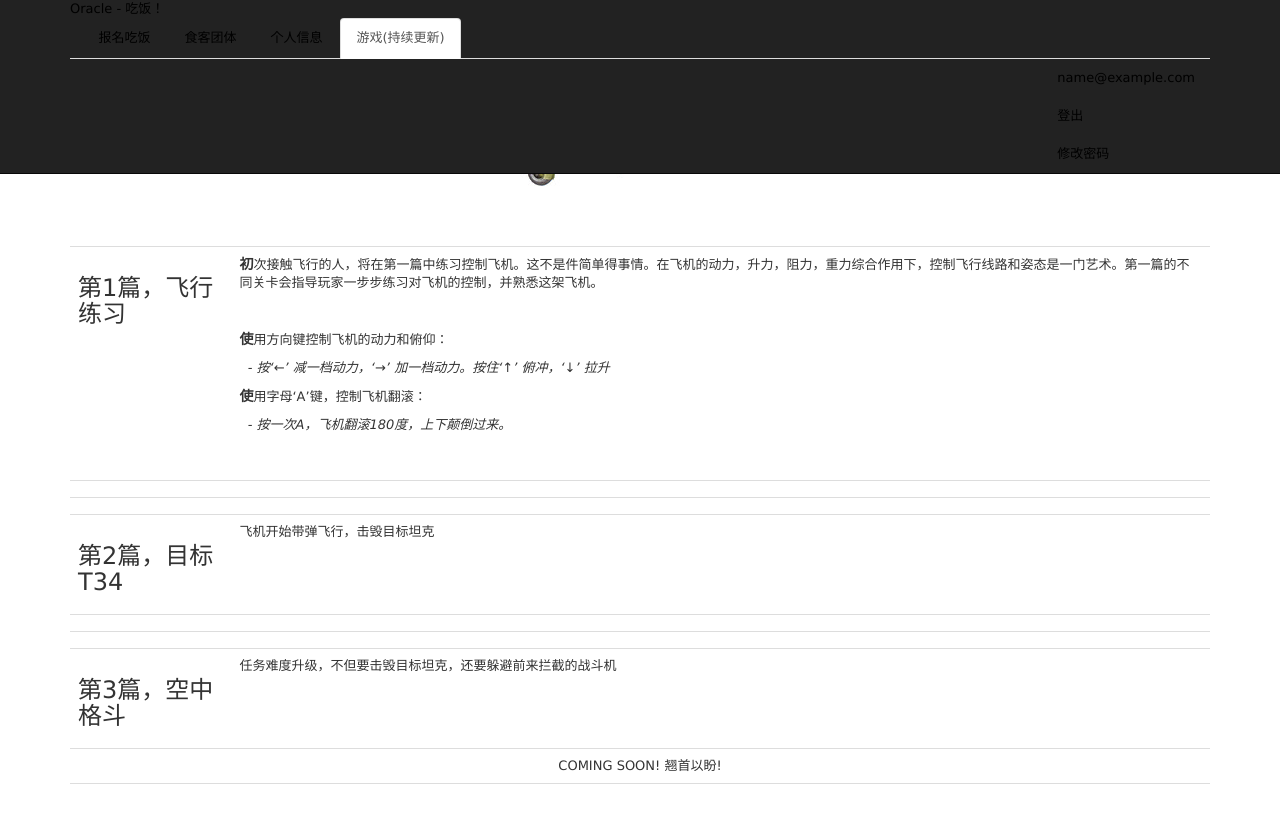
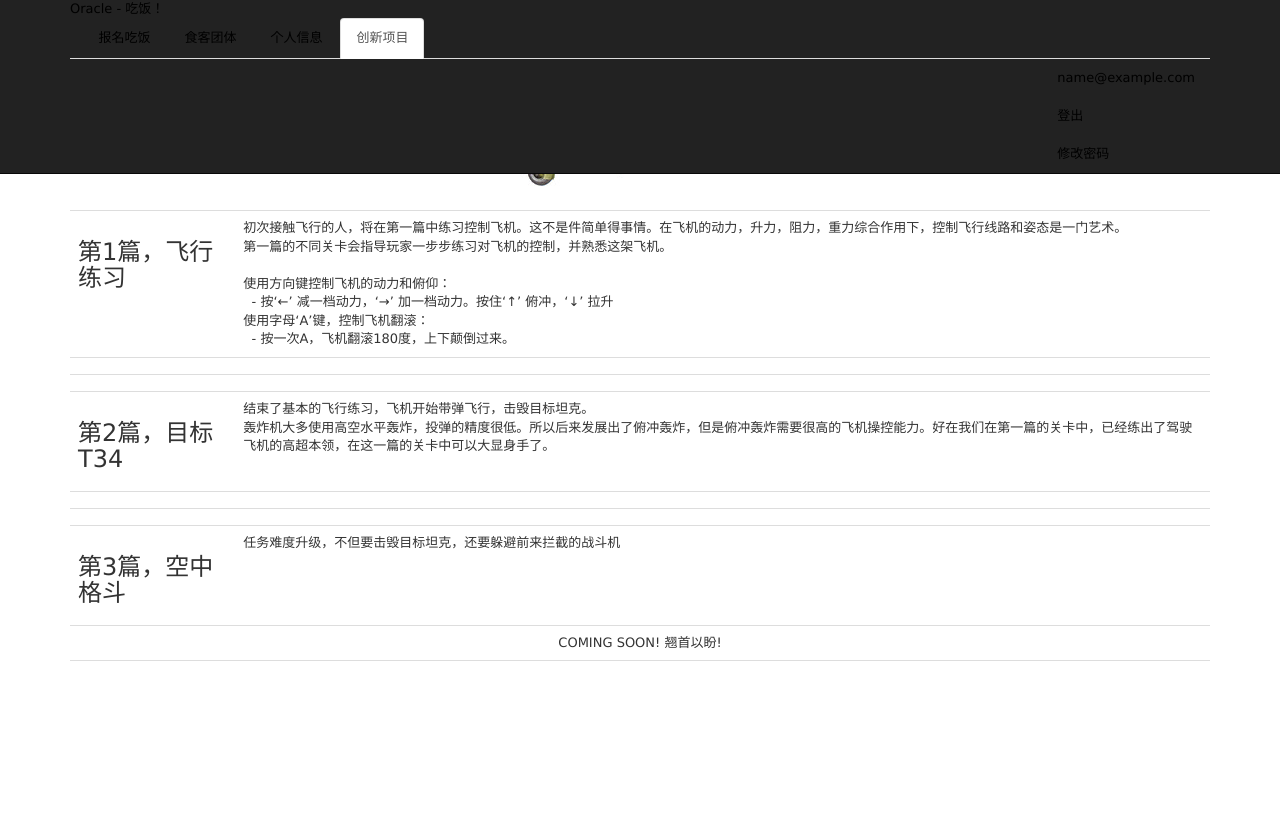
Before and after one commit to desanlee/chifan, a Rails app: page /games in a window 1280 px wide. After the commit the page ends 661 px from the top, so only its background shows below. Run offline with Rails 7, Linux system fonts and the light colour scheme; the visitor is signed in with stand-in values (Sample User, id 1); data that the repository does not hold is empty; style sheets or scripts are compiled from the project's sources; parts of the project's set-up code (start-up, migrations or seed data) failed here and were passed over; some libraries are stand-ins or nearby versions.

Commit message:
little change

```diff
--- a/app/views/games/_episode.html.erb
+++ b/app/views/games/_episode.html.erb
@@ -10,11 +10,11 @@
 			<% episode.scores.each do |s|%>
 				<% tmp = tmp + 1
 				break if tmp > 3 %>
-				<li>第<%= tmp%>名：<%= s.record %>秒，<%= s.user.name %></li>
+				<%= s.record %>秒，<%= s.user.name %><br>
 			<% end %>
 		<% end %>
 		<% if episode.mybestscore(current_user) != nil then %><br>
-			<li>我的成绩：<%= episode.mybestscore(current_user).record %>秒</li>
+			我的成绩：<%= episode.mybestscore(current_user).record %>秒
 		<% end %>
 		<br>
 		<% if current_user.email == "ji.x.li@oracle.com"%>
--- a/app/views/games/index.html.erb
+++ b/app/views/games/index.html.erb
@@ -1,32 +1,18 @@
 <center class="container">
 <%= image_tag "pilot_pics/logo.jpg" %>
-&nbsp <br>&nbsp<br> <br>&nbsp<br>
+&nbsp <br>&nbsp<br>
 </center>
 
 <div class="container">
 	<table class="table">
-	<tr><td><h3>第1篇，飞行练习</h3></td><td>
-<p>
-	<span style="font-size:14px;"><strong>初</strong></span>次接触飞行的人，将在第一篇中练习控制飞机。这不是件简单得事情。在飞机的动力，升力，阻力，重力综合作用下，控制飞行线路和姿态是一门艺术。第一篇的不同关卡会指导玩家一步步练习对飞机的控制，并熟悉这架飞机。
-</p>
-<p>
-	<br />
-</p>
-<p>
-	<span style="font-size:14px;"><strong>使</strong></span>用方向键控制飞机的动力和俯仰：
-</p>
-<p>
-	<em>&nbsp; - 按‘←’ 减一档动力，‘→’ 加一档动力。按住‘↑’ 俯冲，‘↓’ 拉升</em>
-</p>
-<p>
-	<span style="font-size:14px;"><strong>使</strong></span>用字母‘A’键，控制飞机翻滚：
-</p>
-<p>
-	<em>&nbsp; - 按一次A，飞机翻滚180度，上下颠倒过来。</em>
-</p>
-<p>
-	<br />
-</p>
+	<tr><td class="span3"><h3>第1篇，飞行练习</h3></td>
+	<td>
+		初次接触飞行的人，将在第一篇中练习控制飞机。这不是件简单得事情。在飞机的动力，升力，阻力，重力综合作用下，控制飞行线路和姿态是一门艺术。
+		<br>第一篇的不同关卡会指导玩家一步步练习对飞机的控制，并熟悉这架飞机。
+		<br><br>使用方向键控制飞机的动力和俯仰：
+			<br>&nbsp; - 按‘←’ 减一档动力，‘→’ 加一档动力。按住‘↑’ 俯冲，‘↓’ 拉升
+		<br>使用字母‘A’键，控制飞机翻滚：
+			<br>&nbsp; - 按一次A，飞机翻滚180度，上下颠倒过来。
 	</td></tr>
 	<tr><td colspan="2">
 		<% @games.each do |episode|%>
@@ -37,7 +23,12 @@
 	</td></tr>
 	<tr><td colspan="2"></td></tr>
 
-	<tr><td><h3>第2篇，目标T34</h3></td><td>飞机开始带弹飞行，击毁目标坦克</td></tr>
+	<tr><td class="span3"><h3>第2篇，目标T34</h3></td>
+	<td>
+		结束了基本的飞行练习，飞机开始带弹飞行，击毁目标坦克。
+		<br>轰炸机大多使用高空水平轰炸，投弹的精度很低。所以后来发展出了俯冲轰炸，但是俯冲轰炸需要很高的飞机操控能力。好在我们在第一篇的关卡中，已经练出了驾驶飞机的高超本领，在这一篇的关卡中可以大显身手了。
+
+	</td></tr>
 	<tr><td colspan="2">
 		<% @games.each do |episode|%>
 			<% if episode.season == 2 %>
@@ -47,7 +38,10 @@
 	</td></tr>
 	<tr><td colspan="2"></td></tr>
 
-	<tr><td><h3>第3篇，空中格斗</h3></td><td>任务难度升级，不但要击毁目标坦克，还要躲避前来拦截的战斗机</td></tr>
+	<tr><td class="span3"><h3>第3篇，空中格斗</h3></td>
+	<td>
+		任务难度升级，不但要击毁目标坦克，还要躲避前来拦截的战斗机
+	</td></tr>
 	<tr><td colspan="2"><center><div class="">COMING SOON! 翘首以盼!</div></center></td></tr>
 	<tr><td></td><td></td></tr>
 	</table>
--- a/app/views/layouts/application.html.erb
+++ b/app/views/layouts/application.html.erb
@@ -24,7 +24,7 @@
 						<li <% if session[:tab] == "lunchs" %> class="active" <% end %> ><%= link_to "报名吃饭", "/lunchs" %></li>
 						<li <% if session[:tab] == "fangroups" %> class="active" <% end %> ><%= link_to "食客团体", "/fangroups" %></li>
 						<li <% if session[:tab] == "users" %> class="active" <% end %> ><%= link_to "个人信息", "/users" %></li>
-						<li <% if session[:tab] == "games" %> class="active" <% end %> ><%= link_to "游戏(持续更新)", "/games" %></li>
+						<li <% if session[:tab] == "games" %> class="active" <% end %> ><%= link_to "创新项目", "/games" %></li>
 					</ul>
           <nav>
             <ul class="nav pull-right">
--- a/app/views/lunchs/_showlunch.html.erb
+++ b/app/views/lunchs/_showlunch.html.erb
@@ -64,7 +64,7 @@
 		</div>
 		<div class="span7">
 
-		<br><hr>
+		<br><br><hr><br>
 		<ul >
 			<% @lunch.comments.each do |c| %>
 			<li>
```
Also changed, not shown: db/schema.rb.
